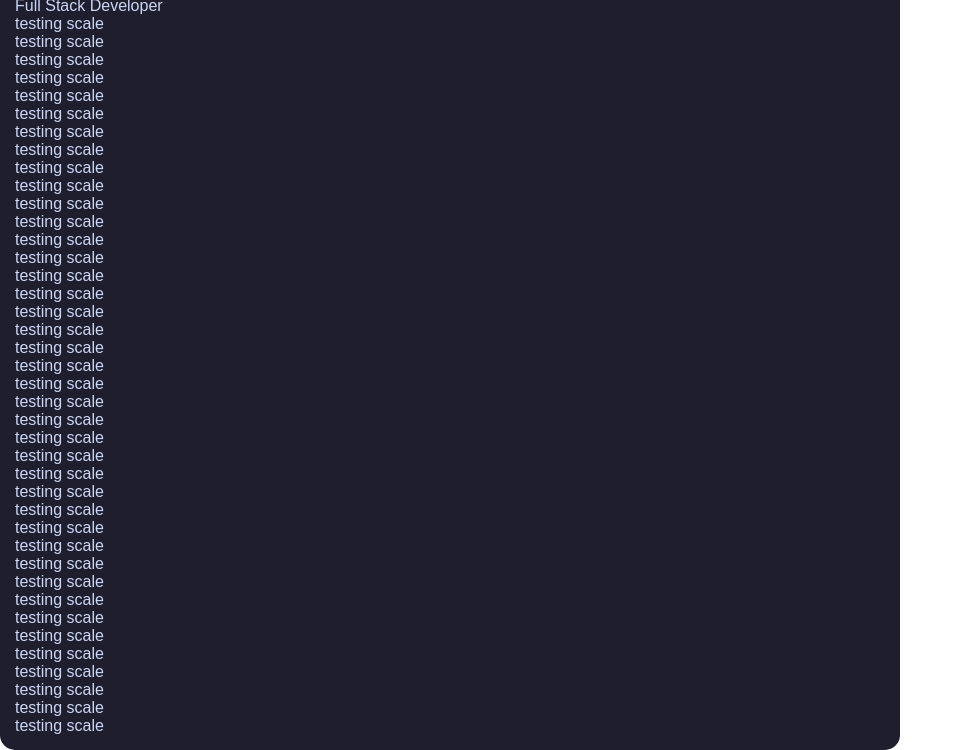
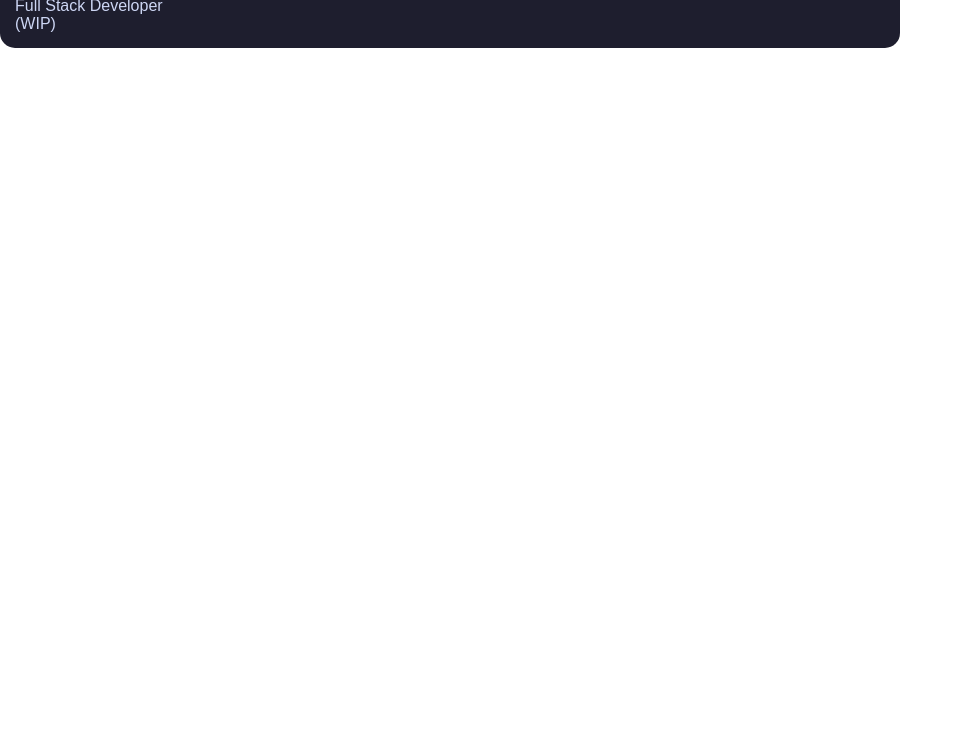
Before and after one commit to hortma/hortma, a website: page src/hero.html in a window 1280 px wide. Shown: the part 73-823 px from the top of the page, without its empty margins (0-963 px from the left). After the commit the page ends 800 px from the top, so only its background shows below. Drawn offline with Linux system fonts and the light colour scheme; a web font is replaced by a local one.

Commit message:
chore: Revert scale test paragraphs and add  a WIP paragraph at the end

```diff
--- a/src/hero.html
+++ b/src/hero.html
@@ -15,46 +15,7 @@
     <div class="label">— 01 / Introduction</div>
     <h1 class="string">"arthur hortmann"</h1>
     <p>Full Stack Developer</p>
-    <p>testing scale</p>
-    <p>testing scale</p>
-    <p>testing scale</p>
-    <p>testing scale</p>
-    <p>testing scale</p>
-    <p>testing scale</p>
-    <p>testing scale</p>
-    <p>testing scale</p>
-    <p>testing scale</p>
-    <p>testing scale</p>
-    <p>testing scale</p>
-    <p>testing scale</p>
-    <p>testing scale</p>
-    <p>testing scale</p>
-    <p>testing scale</p>
-    <p>testing scale</p>
-    <p>testing scale</p>
-    <p>testing scale</p>
-    <p>testing scale</p>
-    <p>testing scale</p>
-    <p>testing scale</p>
-    <p>testing scale</p>
-    <p>testing scale</p>
-    <p>testing scale</p>
-    <p>testing scale</p>
-    <p>testing scale</p>
-    <p>testing scale</p>
-    <p>testing scale</p>
-    <p>testing scale</p>
-    <p>testing scale</p>
-    <p>testing scale</p>
-    <p>testing scale</p>
-    <p>testing scale</p>
-    <p>testing scale</p>
-    <p>testing scale</p>
-    <p>testing scale</p>
-    <p>testing scale</p>
-    <p>testing scale</p>
-    <p>testing scale</p>
-    <p>testing scale</p>
+    <p>(WIP)</p>
   </div>
 </body>
 
```
